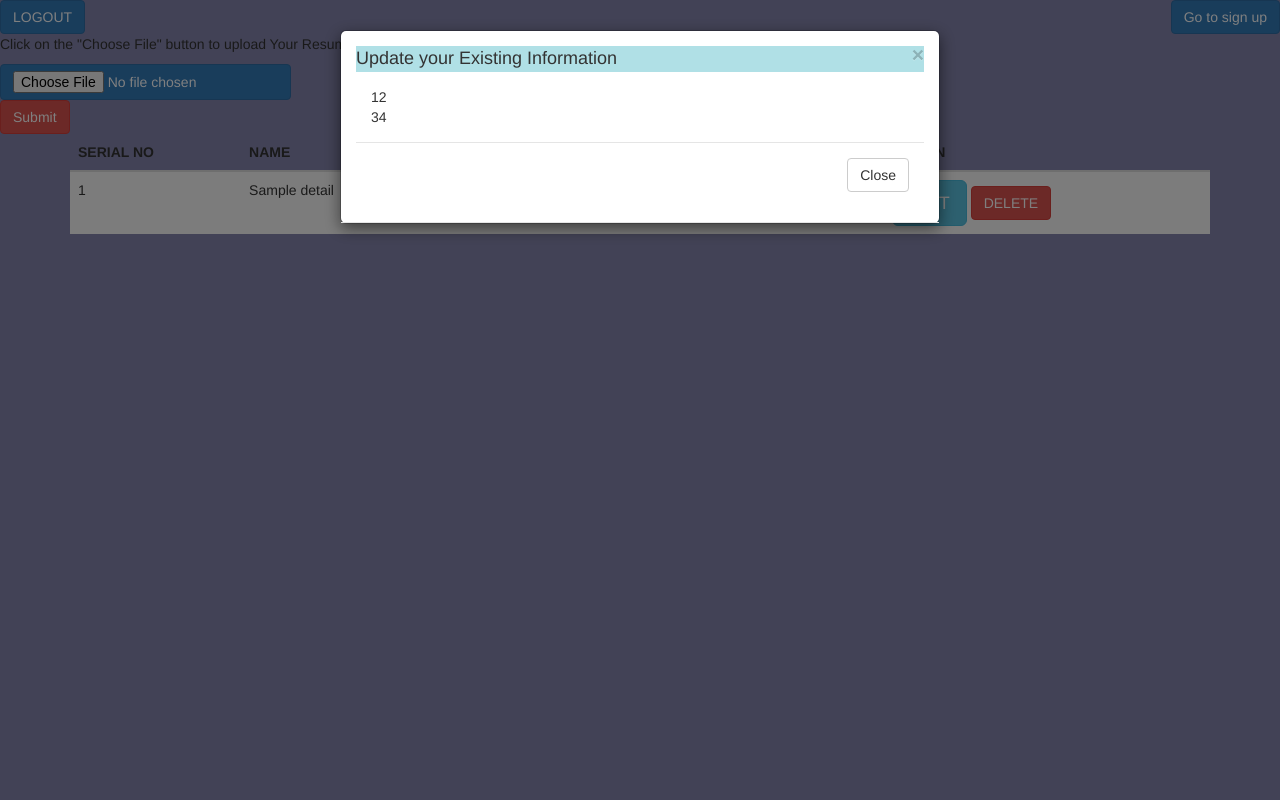
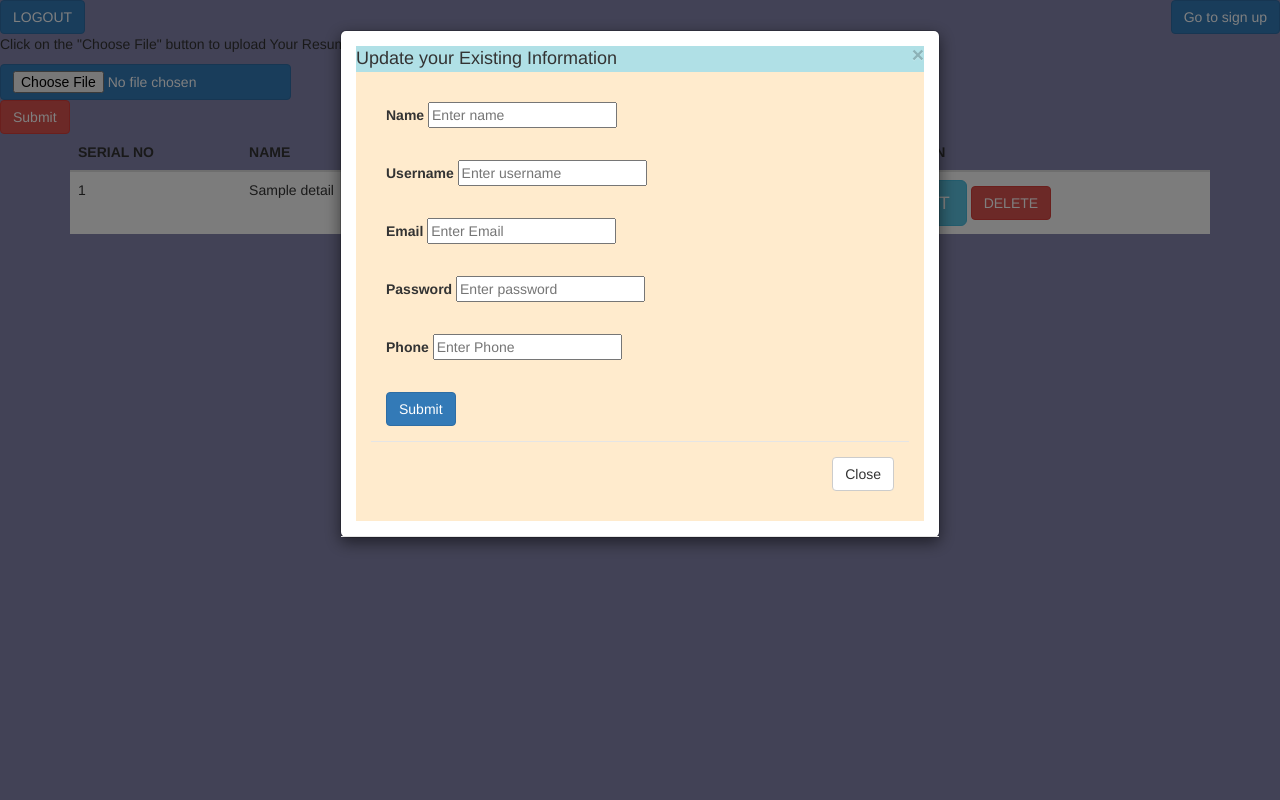
Before and after one commit to AzharUddinSheikh/SimpleWebApp, a Flask app: template MY PROJECT/webapp/templates/dashboard.html in a window 1280 px wide, after a click on "EDIT". Run offline with Flask 2, Linux system fonts and the light colour scheme; the template is opened without the code that fills it: values that come from a table or form of the project are taken from there, others are empty; tables that the repository leaves empty hold one stand-in row (values such as "Sample post"); some libraries are stand-ins or nearby versions.

Commit message:
we have created out html code for edit modal code hasnt been ready

```diff
--- a/MY PROJECT/webapp/templates/dashboard.html
+++ b/MY PROJECT/webapp/templates/dashboard.html
@@ -76,31 +76,57 @@
                             <h4 style="background-color:powderblue;" class=" modal-title">Update your Existing
                                 Information
                             </h4>
+                            <div class="modal-body" style="background-color: blanchedalmond;">
+                                <div class="modal-body">
 
-                            <div class="modal-body">
-                                <table>
-                                    <thead>
-                                    </thead>
-                                    <tbody class="table">
-                                        <tr>
-                                            <td>1</td>
-                                            <td>2</td>
-                                        </tr>
-                                        <tr>
-                                            <td>3</td>
-                                            <td>4</td>
-                                        </tr>
-                                    </tbody>
-                                </table>
-                            </div>
+                                    <label for="name"><b>Name</b></label>
+                                    <input type="text" placeholder="Enter name" name="name" id="name" value="" required>
+
+                                </div>
+
+                                <div class="modal-body">
+
+                                    <label for="username"><b>Username</b></label>
+                                    <input type="text" placeholder="Enter username" name="username" id="username"
+                                        required value="">
+
+                                </div>
+
+                                <div class="modal-body">
+
+                                    <label for="email"><b>Email</b></label>
+                                    <input type="text" placeholder="Enter Email" name="email" id="email" required
+                                        value="">
+
+                                </div>
+
+                                <div class="modal-body">
+
+                                    <label for="password"><b>Password</b></label>
+                                    <input type="password" placeholder="Enter password" name="password" id="password"
+                                        required value="">
+
+                                </div>
+
+                                <div class="modal-body">
+
+                                    <label for="Phone"><b>Phone</b></label>
+                                    <input type="number" placeholder="Enter Phone" name="phone" id="email" required
+                                        value="">
+
+                                </div>
+
+                                <div class="modal-body">
+                                    <button class="btn btn-primary" type="button">Submit</button>
+                                </div>
 
 
-                            <div class="modal-footer">
-                                <button type="button" class="btn btn-default" data-dismiss="modal">Close</button>
+                                <div class="modal-footer">
+                                    <button type="button" class="btn btn-default" data-dismiss="modal">Close</button>
+                                </div>
                             </div>
                         </div>
                     </div>
-
                 </div>
             </div>
 
```
